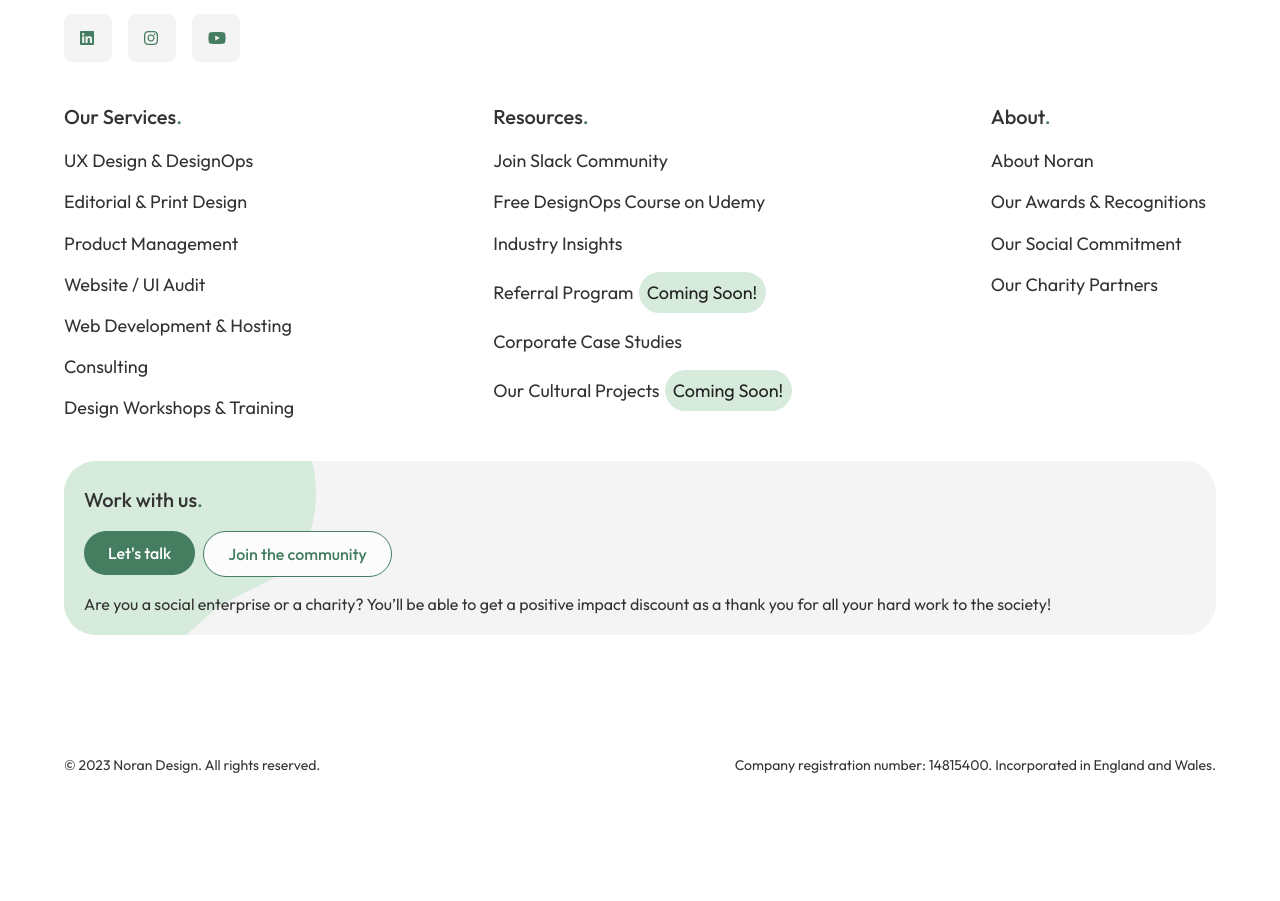
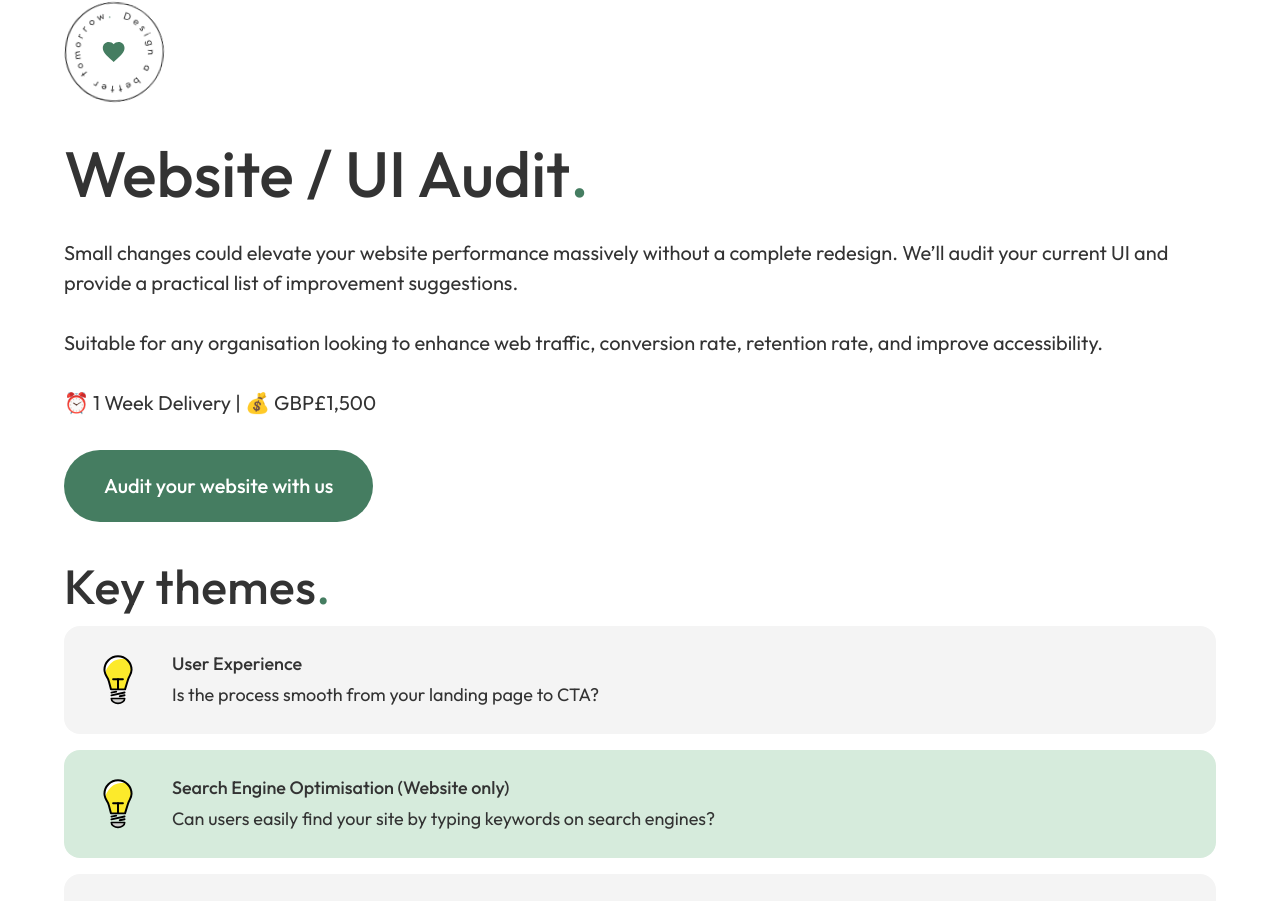
Before and after one commit to wongpakho814/noran, a React (Create React App) app: page /UI-audit-service in a window 1280 px wide. Shown: the part 150-1051 px from the top of the page. Before the commit the page ends 957 px from the top, so only its background shows below. Built offline with nearby package versions, Linux system fonts and the light colour scheme.

Commit message:
Implemented Website / UI Audit page

```diff
--- a/src/components/Container.js
+++ b/src/components/Container.js
@@ -6,6 +6,7 @@ import Home from "./pages/Home";
 import UXDesignService from "./pages/services/UXDesignService";
 import EditorialService from "./pages/services/EditorialService";
 import ProductManagementService from "./pages/services/ProductManagementService";
+import UIAuditService from "./pages/services/UIAuditService";
 import UdemyCourse from "./pages/UdemyCourse";
 import SocialImpact from "./pages/SocialImpact";
 import Projects from "./pages/Projects";
@@ -24,6 +25,7 @@ export default function PortfolioContainer() {
             path="/product-management-service"
             element={<ProductManagementService />}
           />
+          <Route path="/UI-audit-service" element={<UIAuditService />} />
           <Route path="/udemy-course" element={<UdemyCourse />} />
           <Route path="/social-impact" element={<SocialImpact />} />
           <Route path="/projects" element={<Projects />} />
--- a/src/components/Footer.js
+++ b/src/components/Footer.js
@@ -58,7 +58,7 @@ function Footer() {
               <a href="product-management-service">Product Management</a>
             </div>
             <div className="footer-item">
-              <a href="#">Website / UI Audit</a>
+              <a href="UI-audit-service">Website / UI Audit</a>
             </div>
             <div className="footer-item">
               <a href="#">Web Development & Hosting</a>
--- a/src/components/Navigation.js
+++ b/src/components/Navigation.js
@@ -132,7 +132,7 @@ function Navigation() {
             <li className="nav-dropdown-item">
               <h3>
                 <img src={searchIcon} alt="Website / UI Audit"></img>
-                <span>Website / UI Audit</span>
+                <a href="UI-audit-service">Website / UI Audit</a>
               </h3>
               <p>Small improvements to create a great impact</p>
             </li>
--- /dev/null
+++ b/src/components/pages/services/UIAuditService.js
@@ -0,0 +1,71 @@
+import React from "react";
+import InfiniteRotation from "../../InfiniteRotation";
+import lightBulbIcon from "../../../images/icons/lightbulb.svg";
+
+function UIAuditService() {
+  return (
+    <React.Fragment>
+      <section
+        className="udemy-course-section-1 mobile-section drop-in-3"
+        id="UI-audit-service"
+      >
+        <InfiniteRotation />
+        <div className="udemy-course-section-1-wrapper">
+          <div className="udemy-course-section-1-left-column drop-in-4">
+            <h1>
+              Website / UI Audit<span>.</span>
+            </h1>
+            <p>
+              Small changes could elevate your website performance massively
+              without a complete redesign. We’ll audit your current UI and
+              provide a practical list of improvement suggestions. <br></br>
+              <br></br> Suitable for any organisation looking to enhance web
+              traffic, conversion rate, retention rate, and improve
+              accessibility. <br></br>
+              <br></br> ⏰ 1 Week Delivery | 💰 GBP£1,500
+            </p>
+            <button className="lets-talk-btn learn-to-optimise">
+              Audit your website with us
+            </button>
+          </div>
+
+          <div className="udemy-course-section-1-right-column drop-in-5">
+            <h2>
+              Key themes<span>.</span>
+            </h2>
+            <div className="udemy-course-section-1-card">
+              <img src={lightBulbIcon} alt="Module 1: What’s DesignOps?"></img>
+              <div className="udemy-course-section-1-card-text">
+                <h3>User Experience</h3>
+                <p>Is the process smooth from your landing page to CTA?</p>
+              </div>
+            </div>
+
+            <div className="udemy-course-section-1-card">
+              <img src={lightBulbIcon} alt="Module 1: What’s DesignOps?"></img>
+              <div className="udemy-course-section-1-card-text">
+                <h3>Search Engine Optimisation (Website only)</h3>
+                <p>
+                  Can users easily find your site by typing keywords on search
+                  engines?
+                </p>
+              </div>
+            </div>
+
+            <div className="udemy-course-section-1-card">
+              <img src={lightBulbIcon} alt="Module 1: What’s DesignOps?"></img>
+              <div className="udemy-course-section-1-card-text">
+                <h3>Accessibility</h3>
+                <p>
+                  Can users with accessible needs navigate your site easily?
+                </p>
+              </div>
+            </div>
+          </div>
+        </div>
+      </section>
+    </React.Fragment>
+  );
+}
+
+export default UIAuditService;
```
